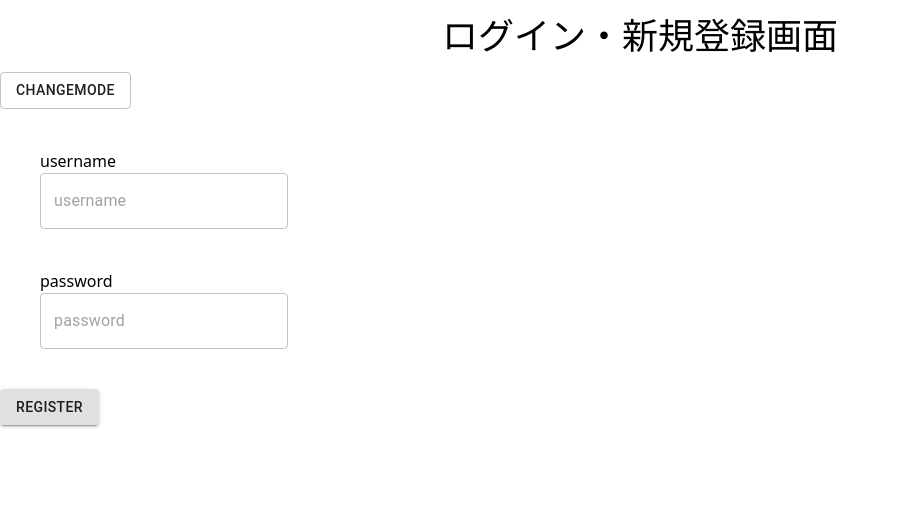
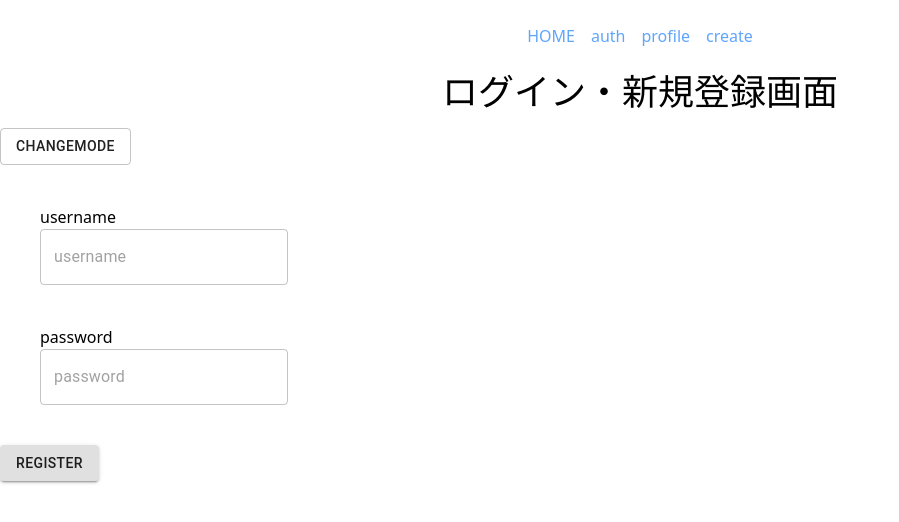
Before and after one commit to mayone-du/idea-sharing-frontend, a Next.js app: page /auth in a window 1280 px wide. Shown: the top 522 px of the page, without its empty margins (0-899 px from the left). Built offline with nearby package versions, Linux system fonts and the light colour scheme.

Commit message:
Update layout

```diff
--- a/src/components/Layout.tsx
+++ b/src/components/Layout.tsx
@@ -13,15 +13,25 @@ const Layout: React.FC<{ children?: React.ReactNode; metaTitle: string }> = ({
       <div>
         <header>
           <nav>
-            <ul>
-              <li>
+            <ul className='flex items-center justify-center m-4'>
+              <li className='m-2 text-blue-400'>
                 <Link href="/">
                   <a>HOME</a>
                 </Link>
               </li>
-              <li>
+              <li className='m-2 text-blue-400'>
                 <Link href="/auth">
                   <a>auth</a>
+                </Link>
+              </li>
+              <li className='m-2 text-blue-400'>
+                <Link href="/profile">
+                  <a>profile</a>
+                </Link>
+              </li>
+              <li className='m-2 text-blue-400'>
+                <Link href="/create">
+                  <a>create</a>
                 </Link>
               </li>
             </ul>
--- a/src/contexts/UserContext.tsx
+++ b/src/contexts/UserContext.tsx
@@ -4,7 +4,7 @@ const UserContext = createContext<any>({});
 export { UserContext };
 
 const UserContextProvider = ({ children }: any) => {
-  const [loginUser, setLoginUser] = useState({ id: 0, username: '' });
+  const [loginUser, setLoginUser] = useState({ id: 0, username: '', profile_text: '', });
 
 
   return (
--- a/src/pages/auth.tsx
+++ b/src/pages/auth.tsx
@@ -1,13 +1,13 @@
 import { TextField, Button } from "@material-ui/core";
-import { useState } from "react";
+import { useState, useContext } from "react";
 import Cookie from "universal-cookie";
-import { useRouter } from 'next/router';
+import { useRouter } from "next/router";
+import { Layout } from "../components/Layout";
+// import { UserContext, UserContextProvider } from '../contexts/UserContext';
 
 const cookie = new Cookie();
 
 const Auth: React.VFC = () => {
-
-
   const router = useRouter();
 
   const [isLogin, setIsLogin] = useState(false);
@@ -44,7 +44,7 @@ const Auth: React.VFC = () => {
         cookie.set("access_token", data.access, accessOptions);
         cookie.set("refresh_token", data.refresh, refreshOptions);
         console.log(cookie.getAll());
-        router.push('/');
+        router.push("/");
       });
   };
 
@@ -61,6 +61,7 @@ const Auth: React.VFC = () => {
 
   return (
     <>
+      <Layout metaTitle='auth'>
         <div>
           <h1 className="text-4xl text-center my-4">ログイン・新規登録画面</h1>
           <Button
@@ -92,10 +93,11 @@ const Auth: React.VFC = () => {
 
           <div>
             <Button onClick={isLogin ? login : register} variant="contained">
-            {isLogin ? 'login' : 'register' }
+              {isLogin ? "login" : "register"}
             </Button>
           </div>
         </div>
+      </Layout>
     </>
   );
 };
--- a/src/pages/create.tsx
+++ b/src/pages/create.tsx
@@ -1,7 +1,11 @@
+import { Layout } from '../components/Layout';
+
 const Create: React.VFC = () => {
   return (
     <>
-
+      <Layout metaTitle='create'>
+        <h1 className='text-center text-4xl font-bold'>create</h1>
+      </Layout>
     </>
   );
 
--- a/src/pages/index.tsx
+++ b/src/pages/index.tsx
@@ -21,6 +21,7 @@ type Comments = [
     id: number;
     idea: number;
     comment: string;
+    comment_user: number;
     created_at: string;
   }
 ];
@@ -88,6 +89,7 @@ const Home: React.FC<{ ideas: Ideas; comments: Comments }> = ({
           <div key={comment.id.toString()} className="m-10">
             <div>comment id - {comment.id.toString()}</div>
             <div>idea id - {comment.idea}</div>
+            <div>comment_user id - {comment.comment_user.toString()}</div>
             <div>comment - {comment.comment}</div>
             <div>created_at - {comment.created_at}</div>
           </div>
```
Lines whose indentation alone changed are shown as unchanged.
